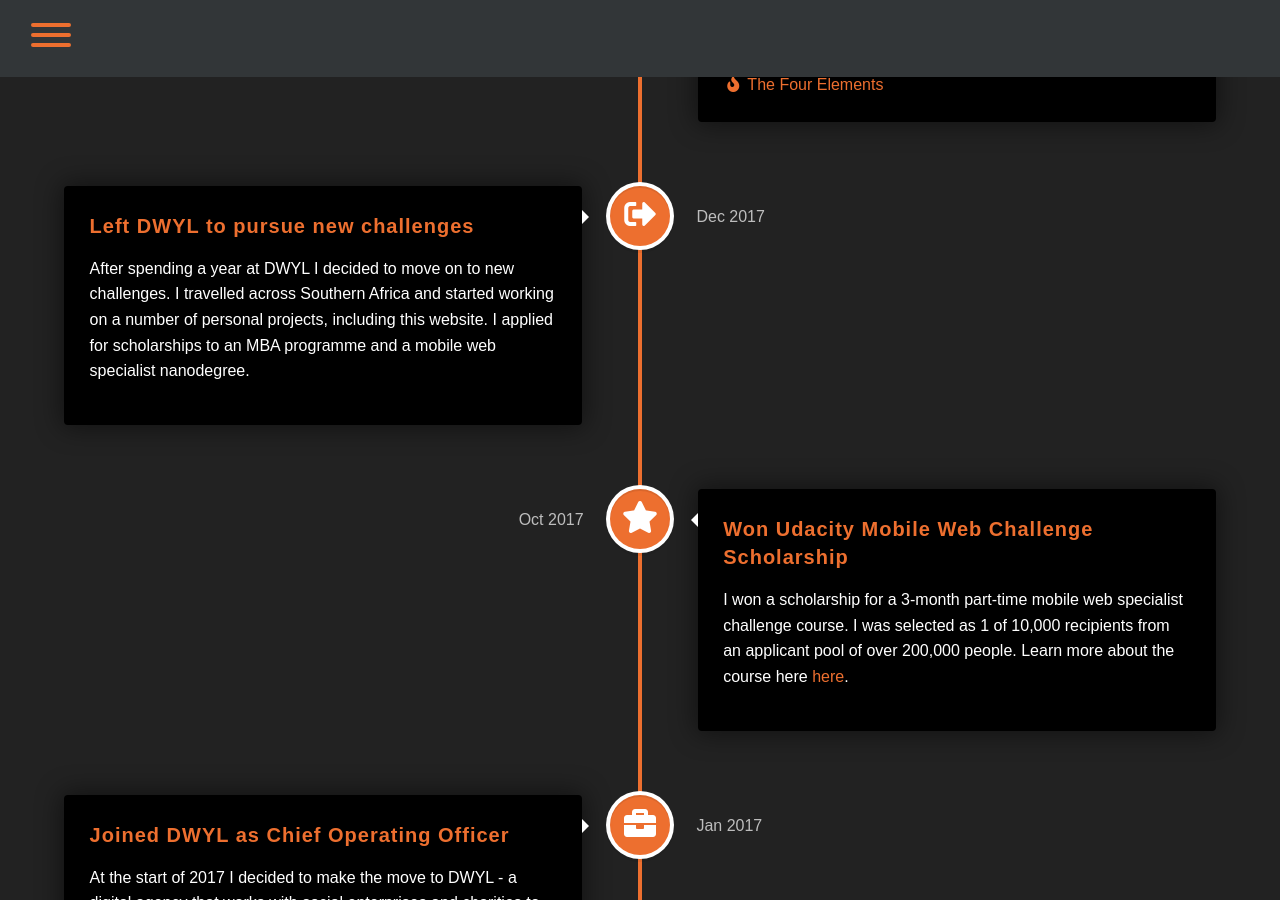
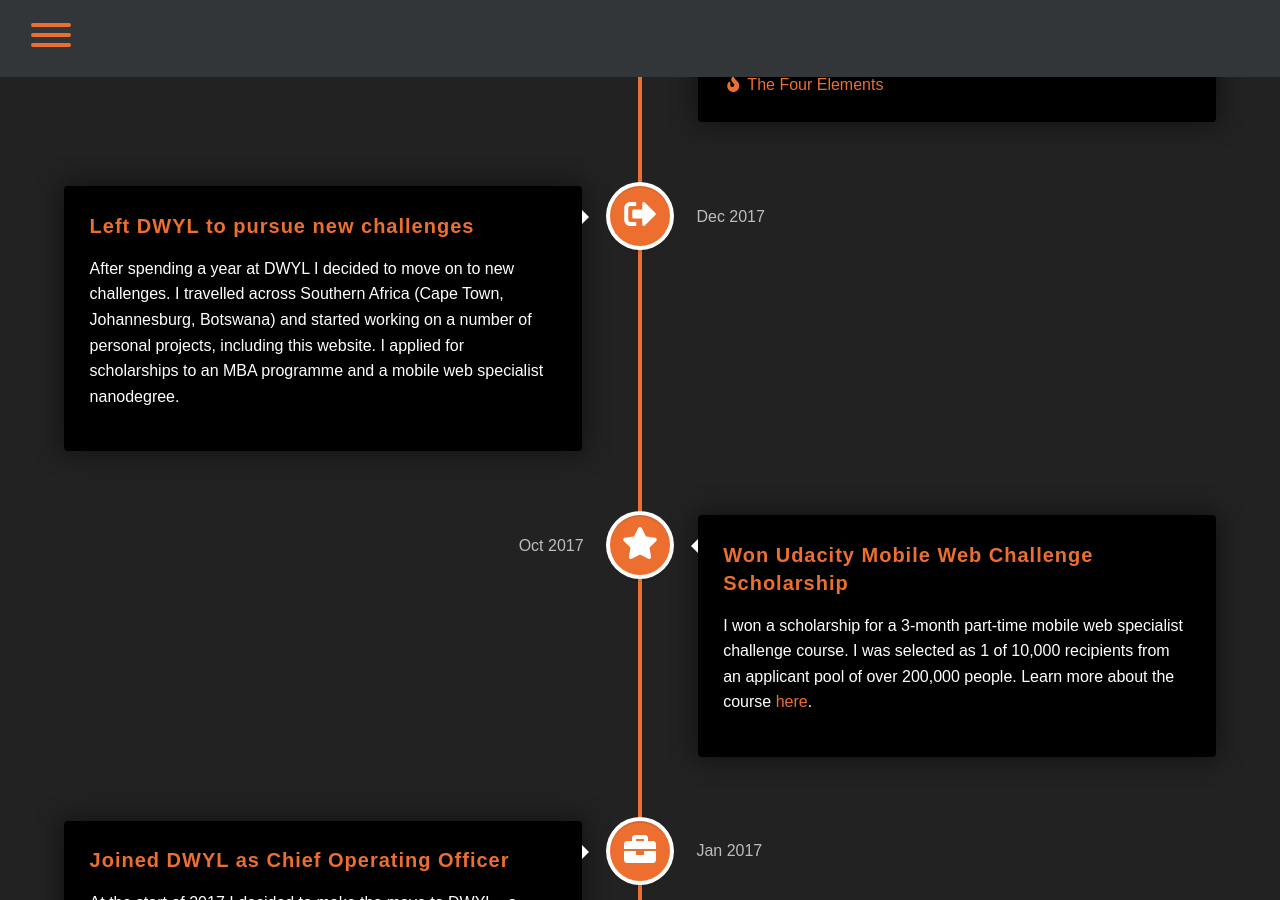
Before and after one commit to maxxturing/maxxturing.github.io, a Jekyll site: the page built from about/index.html, in a window 1280 px wide and 900 px high, scrolled down 2784 px. Built offline with Jekyll 4.4.1, drawn with Linux system fonts in a browser that asks for light colours; nearby versions of some CDN libraries; some of the changed text lies outside the part shown.

Commit message:
Update index.html

```diff
--- a/about/index.html
+++ b/about/index.html
@@ -165,7 +165,7 @@ layout: about
 			<h2>Left DWYL to pursue new challenges</h2>
       <p>
         After spending a year at DWYL I decided to move on to new challenges.
-				I travelled across Southern Africa and started working on a number of
+				I travelled across Southern Africa (Cape Town, Johannesburg, Botswana) and started working on a number of
 				personal projects, including this website. I applied for scholarships
 				to an MBA programme and a mobile web specialist nanodegree.
       </p>
@@ -184,8 +184,7 @@ layout: about
       <p>
 				I won a scholarship for a 3-month part-time mobile web specialist challenge course. I was selected as 1 of
 				10,000 recipients from an applicant pool of over 200,000 people.
-				Learn more about the course here
-				<a href="http://mark.wf/projects/google-web-challenge-scholarship" target="_blank">here</a>.
+				Learn more about the course <a href="http://mark.wf/projects/google-web-challenge-scholarship" target="_blank">here</a>.
 			</p>
 			<span class="cd-date">Oct 2017</span>
 		</div>
```
Also changed, not shown: other parts of about/index.html (+3 -3 lines).
